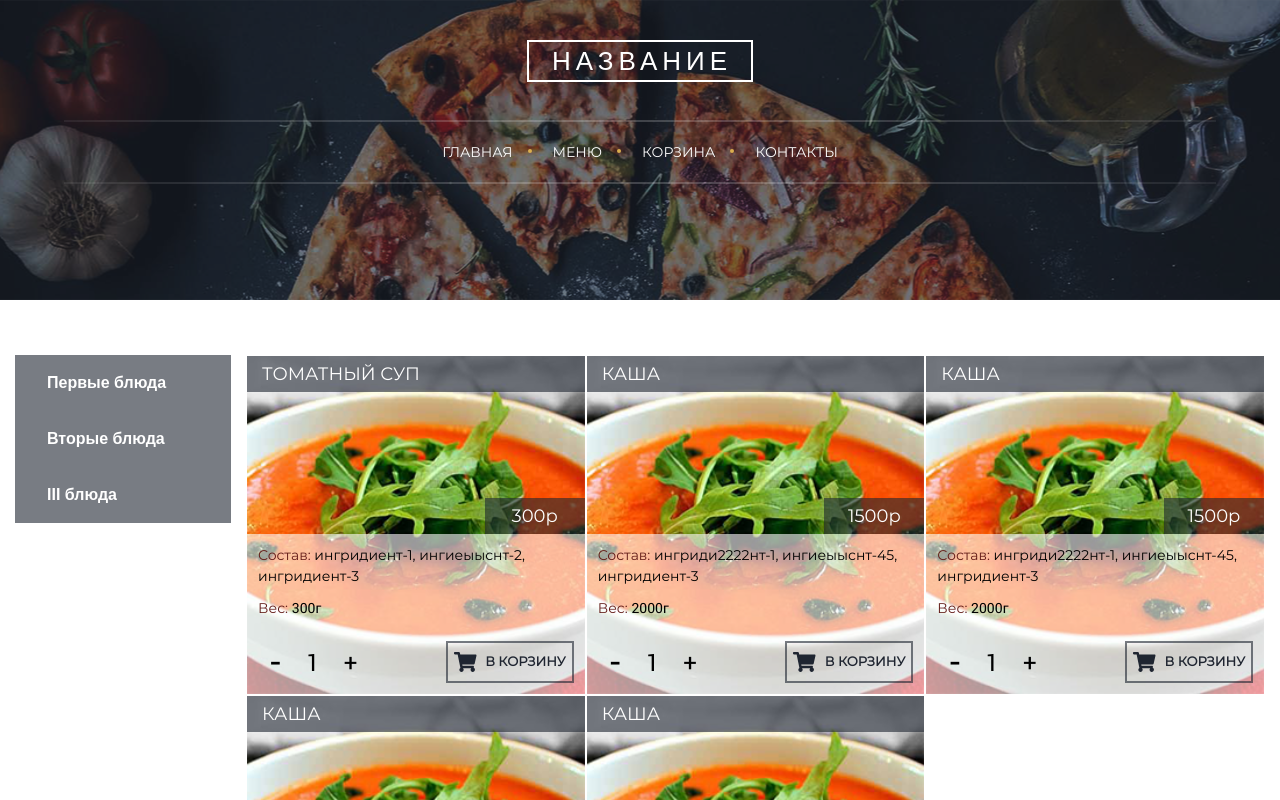
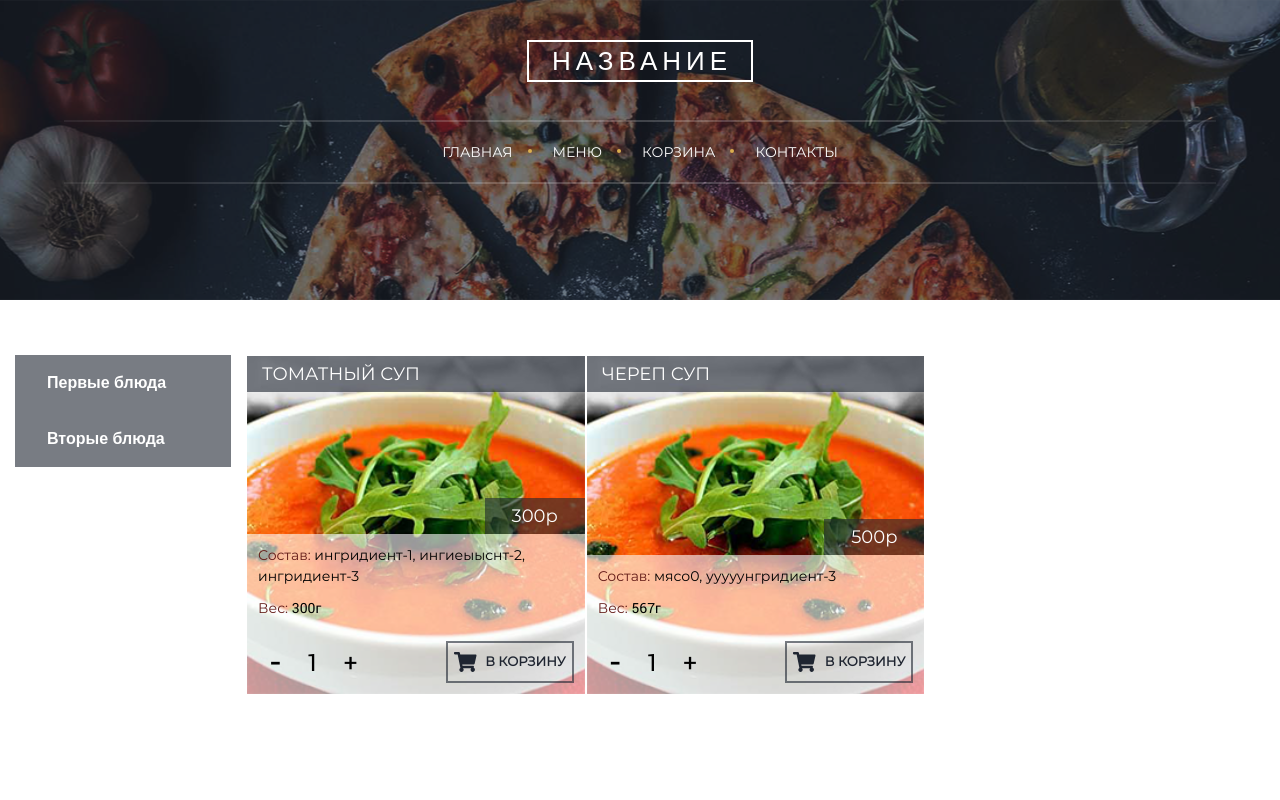
Before and after one commit to VadimLyashenko/Angular-Front-App, an Angular app: page /menu in a window 1280 px wide. Shown: the top 800 px of the page. Built offline with nearby package versions, Linux system fonts and the light colour scheme; a web font is replaced by a local one.

Commit message:
update menu

```diff
--- a/src/app/menu/menu.component.html
+++ b/src/app/menu/menu.component.html
@@ -1,37 +1,44 @@
 <div class="menu-content-wrap">
   <div class="left-bar"><span class="left-bar__toggle-left-bar">Выберите Категорию</span>
     <ul class="left-bar__menu">
-            <li *ngFor="let category of categories">{{ category.name }}</li>
+      <li *ngFor="let category of categories" (click)="onSelect(category)">{{ category.title }}</li>
     </ul>
   </div>
+  <div *ngFor="let position of cart">
+    {{ position.img }}
+    {{ position.title }}
+    {{ position.cost }}
+    {{ position.count}}
+  </div>
   <div class="right-bar">
+    <div *ngIf="sel_category; else elseBlock">
       <div class="row" myMatchHeight="pos">
-            <div class="col-lg-4 col-md-6 col-sm-6 item" *ngFor="let position of positions" >
-            	<img src={{position.img}} alt=""/>
+        <div class="col-lg-4 col-md-6 col-sm-6 item" *ngFor="let item of sel_category.positions" >
+          <img src={{item.img}} alt=""/>
           <div class="item-title-wrap">
-                <h5 class="item-title-wrap__item-title">{{ position.name }}
+            <h5 class="item-title-wrap__item-title">{{ item.title }}
             </h5>
           </div>
           <div class="item-bottom-wrap">
             <div class="item-cost-wrap">
-                  <p class="item-cost-wrap__item-cost">{{ position.cost }}
+              <p class="item-cost-wrap__item-cost">{{ item.cost }}
               </p>
             </div>
             <div class="item-desc-wrap">
-                  <p class="item-desc-wrap__item-desc"> <span class="item-span">Состав: </span>{{ position.desc }}
+              <p class="item-desc-wrap__item-desc"> <span class="item-span">Состав: </span>{{ item.desc }}
               </p>
-                  <p class="item-desc-wrap__item-weight"><span class="item-span">Вес: </span>{{ position.weight }}
+              <p class="item-desc-wrap__item-weight"><span class="item-span">Вес: </span>{{ item.weight }}
               </p>
             </div>
             <div class="item-func-wrap">
               <div class="item-quan">
-                    <button class="item-quan__quan-control minus">-
-                    </button><input class="item-quan__inp" type="number" min="1" max="100" value="1"/>
-                    <button class="item-quan__quan-control plus">+
+                <button class="item-quan__quan-control minus" (click)="onMinus(item)">-
+                </button><input class="item-quan__inp" type="number" min="1" max="100" value="{{ item.count }}"/>
+                <button class="item-quan__quan-control plus" (click)="onPlus(item)">+
                 </button>
               </div>
               <div class="in-cart-wrap">
-                    <button class="in-cart-wrap__in-cart"><i class="fas fa-shopping-cart"> </i>
+                <button class="in-cart-wrap__in-cart" (click)="inCart(item)"><i class="fas fa-shopping-cart"> </i>
                   <p>В корзину</p>
                 </button>
               </div>
@@ -40,4 +47,41 @@
         </div>
       </div>
     </div>
+    <ng-template #elseBlock>
+      <div class="row" myMatchHeight="pos">
+        <div class="col-lg-4 col-md-6 col-sm-6 item" *ngFor="let item of categories[0].positions" >
+          <img src={{item.img}} alt=""/>
+          <div class="item-title-wrap">
+            <h5 class="item-title-wrap__item-title">{{ item.title }}
+            </h5>
           </div>
+          <div class="item-bottom-wrap">
+            <div class="item-cost-wrap">
+              <p class="item-cost-wrap__item-cost">{{ item.cost }}
+              </p>
+            </div>
+            <div class="item-desc-wrap">
+              <p class="item-desc-wrap__item-desc"> <span class="item-span">Состав: </span>{{ item.desc }}
+              </p>
+              <p class="item-desc-wrap__item-weight"><span class="item-span">Вес: </span>{{ item.weight }}
+              </p>
+            </div>
+            <div class="item-func-wrap">
+              <div class="item-quan">
+                <button class="item-quan__quan-control minus" (click)="onMinus(item)">-
+                </button><input class="item-quan__inp" type="number" min="1" max="100" value="{{ item.count }}"/>
+                <button class="item-quan__quan-control plus" (click)="onPlus(item)">+
+                </button>
+              </div>
+              <div class="in-cart-wrap">
+                <button class="in-cart-wrap__in-cart" (click)="inCart(item)"><i class="fas fa-shopping-cart"> </i>
+                  <p>В корзину</p>
+                </button>
+              </div>
+            </div>
+          </div>
+        </div>
+      </div>
+    </ng-template>
+  </div>
+</div>
--- a/src/app/menu/menu.component.ts
+++ b/src/app/menu/menu.component.ts
@@ -1,20 +1,25 @@
 import { Component, OnInit } from '@angular/core';
 
 class Category {
-	id: number;
-	name: string;
+	title: string;
+	positions: Position[];
 }
 
 class Position {
-	id: number;
-	name: string;
+	title: string;
 	cost: string;
 	desc: string;
 	weight: string;
 	img: string;
-	id_category: number;
+	count: number;
 }
 
+class UserCart {
+	img: string;
+	title: string;
+	cost: string;
+	count: number;
+}
 
 @Component({
   selector: 'app-menu',
@@ -23,42 +28,78 @@ class Position {
 })
 export class MenuComponent implements OnInit {
 
+	sel_category: any;
+	cart: UserCart[] = [];
+	// = [{
+	 // img: "",
+	 // title: "",
+	 // cost: "",
+	 // count: 0
+	// }];
+
 	categories: Category[] = [
-  { id: 1, name: 'Первые блюда' },
-  { id: 2, name: 'Вторые блюда' },
-  { id: 3, name: 'III блюда' }
+  { title: 'Первые блюда',
+  	positions:  [
+  		{
+  			title	 : "Томатный суп",
+  			cost 	 : "300р",
+  			desc 	 : "ингридиент-1, ингиеыыснт-2, ингридиент-3",
+				weight : "300г",
+				img		 : "assets/img/tomato-soup.png",
+				count	 : 1
+			},
+			{
+  			title	 : "Череп суп",
+  			cost 	 : "500р",
+  			desc 	 : "мясо0, ууууунгридиент-3",
+				weight : "567г",
+				img		 : "assets/img/tomato-soup.png",
+				count	 : 1
+			}
+		]
+	},
+	{ title: 'Вторые блюда',
+  	positions:  [
+  		{
+  			title	 : "Каша",
+  			cost 	 : "545р",
+  			desc 	 : "ингридиент-5, ингиеыыснт-6, ингридиент-7",
+				weight : "300г",
+				img		 : "assets/img/salat.jpg",
+				count	 : 1
+			},
+			{
+  			title	 : "ФЫВАП",
+  			cost 	 : "3238р",
+  			desc 	 : "йцукенгоримсывамс, вмв",
+				weight : "4534г",
+				img		 : "assets/img/meet.jpg",
+				count	 : 1
+			}
+		]
+	}
   ];
-
-  positions: Position[] = [ { id: 1, name: "Томатный суп", cost: "300р",
-  	desc 	 : "ингридиент-1, ингиеыыснт-2, ингридиент-3",
-		weight : "300г",
-		img		 : "assets/img/tomato-soup.png",
-		id_category: 1},
-		{ id: 2, name: "Каша", cost: "1500р",
-  	desc 	 : "ингриди2222нт-1, ингиеыыснт-45, ингридиент-3",
-		weight : "2000г",
-		img		 : "assets/img/tomato-soup.png",
-		id_category: 1},
-		{ id: 2, name: "Каша", cost: "1500р",
-  	desc 	 : "ингриди2222нт-1, ингиеыыснт-45, ингридиент-3",
-		weight : "2000г",
-		img		 : "assets/img/tomato-soup.png",
-		id_category: 1},
-		{ id: 2, name: "Каша", cost: "1500р",
-  	desc 	 : "ингриди2222нт-1, ингиеыыснт-45, ингридиент-3",
-		weight : "2000г",
-		img		 : "assets/img/tomato-soup.png",
-		id_category: 1},
-		{ id: 2, name: "Каша", cost: "1500р",
-  	desc 	 : "ингриди2222нт-1, ингиеыыснт-45, ингридиент-3",
-		weight : "2000г",
-		img		 : "assets/img/tomato-soup.png",
-		id_category: 1}
-  ]
 
   constructor() { }
 
   ngOnInit() {
   }
 
+  onSelect(sel_category): void {
+ 		this.sel_category = sel_category;
+	}
+
+	onMinus(item): void {
+		if(item.count >1)
+ 		item.count--;
+	}
+
+	onPlus(item): void {
+ 		item.count++;
+	}
+
+  inCart(item): void {
+ 		this.cart.push({img: item.img, title: item.title, cost: item.cost, count: item.count });
+ 	}
+
 }
```
Also changed, not shown: src/assets/img/meet.jpg (added), src/assets/img/salat.jpg (added). Lines whose indentation alone changed are shown as unchanged.
